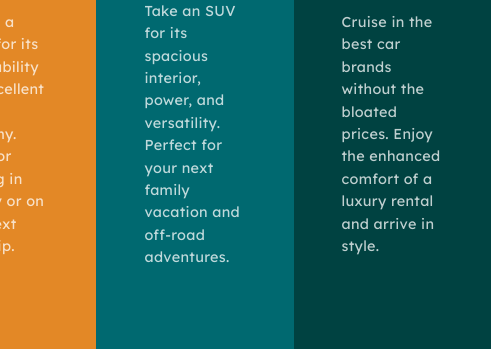
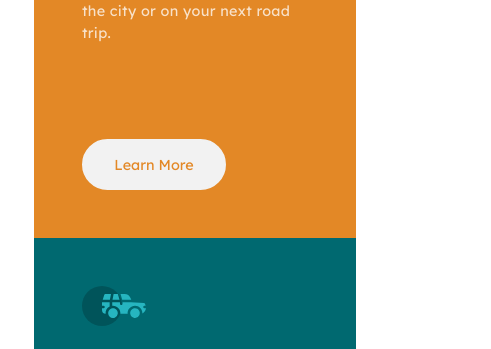
Before and after one commit to leonardohernandesq/challanges-frontend-mentor, a plain HTML site: page project7/index.html in a window 390 px wide. Shown: the part 285-634 px from the top of the page, 491 px wide, since content can reach past the window. Drawn offline with Linux system fonts and the light colour scheme.

Commit message:
finish project

```diff
--- a/project7/styles.css
+++ b/project7/styles.css
@@ -19,8 +19,8 @@
     display: flex;
     justify-content: center;
     align-items: center;
+    margin: 1rem;
     height: 100vh;
-    width: 100vw;
 }
 
 .wrapper{
@@ -55,10 +55,18 @@
 .cards button{
     padding: 0.9rem 1.9rem;
     border-radius: 5rem;
-    border: 0rem;
+    border: 2px solid var(--very-light-gray);
     font-family: 'Lexend Deca';
     background-color: var(--very-light-gray);
     font-size: 0.9rem;
+
+    transition: all 0.6s;
+    cursor: pointer;
+}
+
+.cards button:hover{
+    background-color: transparent;
+    color: var(--very-light-gray)
 }
 
 .sedans {
@@ -86,3 +94,22 @@
 .luxury button{
     color: var(--very-dark-cyan);
 }
+
+
+@media(max-width:50rem){
+    .container{
+        height: 100%;
+    }
+    .wrapper{
+        display: flex;
+        flex-direction: column;
+    }
+
+    .sedans{
+        border-radius: 0rem;
+    }
+
+    .luxury{
+        border-radius: 0rem;
+    }
+}
```
